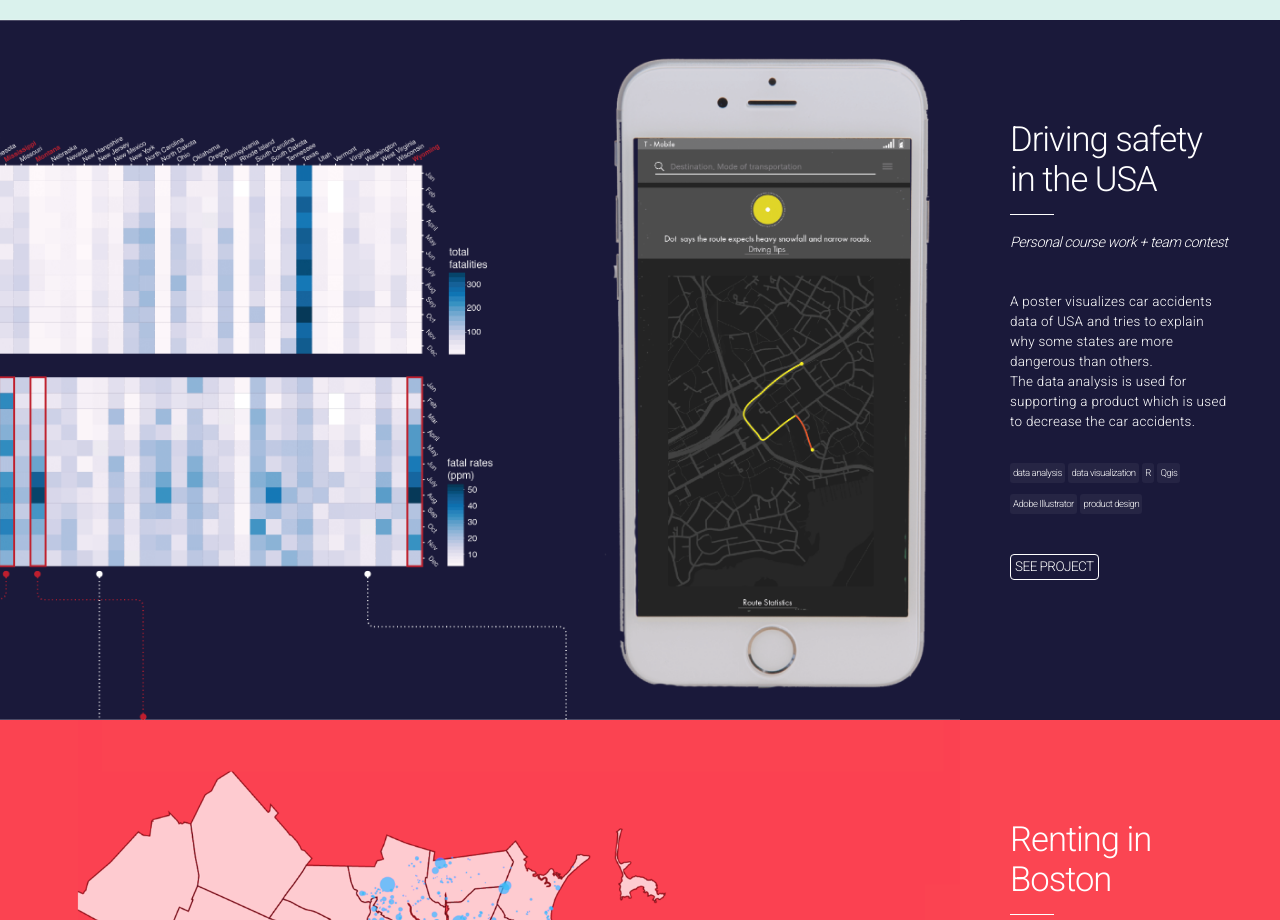
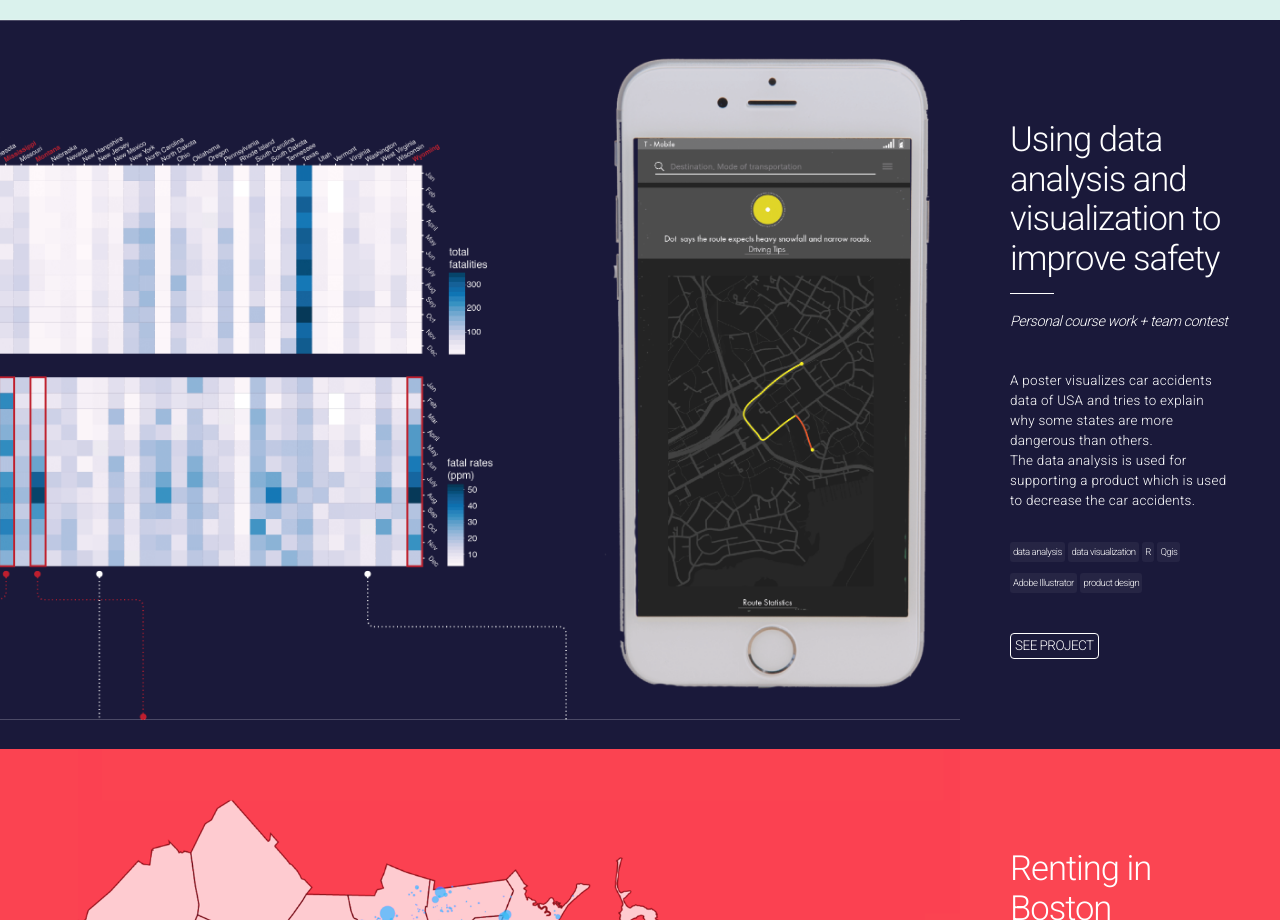
Before and after one commit to Noelfish6/noelfish6.github.io, a plain HTML site: page index.html in a window 1280 px wide. Shown: the part 1480-2400 px from the top of the page. Drawn offline with nearby package versions, Linux system fonts and the light colour scheme.

Commit message:
Update index.html

```diff
--- a/index.html
+++ b/index.html
@@ -94,7 +94,7 @@
 
         <div class="col-xs-12 col-sm-12 col-md-4 col-lg-3 sidebar">
           <div class="caption">
-            <h1 style="color:white;">Driving safety in the USA</h1>
+            <h1 style="color:white;">Using data analysis and visualization to improve safety</h1>
             <hr id="hr-white" />
             <h3 style="color:white;">Personal course work + team contest</h3>
             <p style="color:white;">
```
